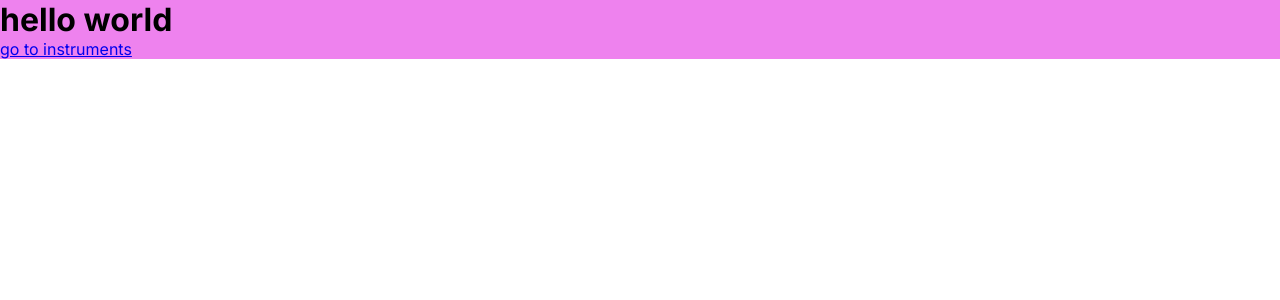
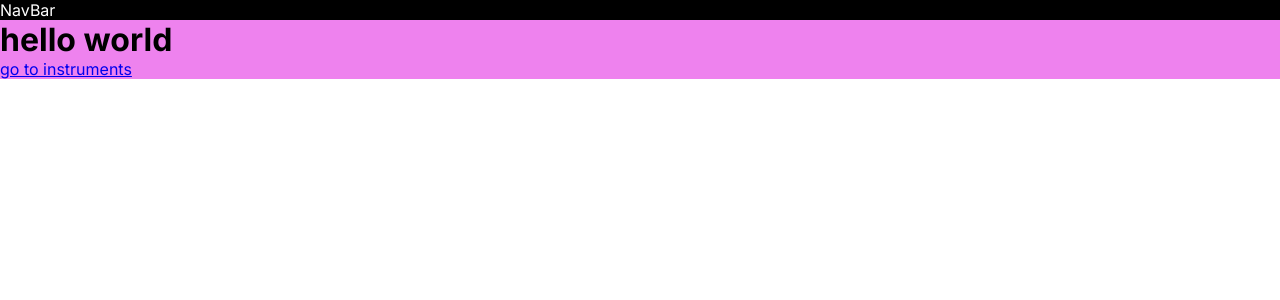
Before and after one commit to michaelpaulcuccia/GuitarShop, a Next.js app in the folder my-app/: page / in a window 1280 px wide. Shown: the top 300 px of the page. Built offline with nearby package versions, Linux system fonts and the light colour scheme.

Commit message:
starting navbar, updates layout

```diff
--- /dev/null
+++ b/my-app/components/Container.jsx
@@ -0,0 +1,24 @@
+'use client';
+import React from 'react';
+import styled from 'styled-components';
+
+const Root = styled.div`
+    max-width: 1600px;
+    margin: 0 auto;
+`;
+
+const FlexWrapper = styled.div`
+    display: flex;
+    flex-direction: column;
+    justify-content: center;
+`;
+
+export default function Container({children}) {
+  return (
+    <Root>
+        <FlexWrapper>
+            {children}
+        </FlexWrapper>
+    </Root>
+  )
+}
--- /dev/null
+++ b/my-app/components/NavBar.jsx
@@ -0,0 +1,14 @@
+'use client';
+import React from 'react';
+import styled from 'styled-components';
+
+const Root = styled.div`
+    background-color: black;
+    color: white;
+`;
+
+export default function NavBar() {
+  return (
+    <Root>NavBar</Root>
+  )
+}
--- a/my-app/src/app/instruments/[id]/page.jsx
+++ b/my-app/src/app/instruments/[id]/page.jsx
@@ -1,6 +1,7 @@
-import React from 'react'
+import React from 'react';
 
 export default function page() {
+  console.log('on server only');
   return (
     <div>welcome to instruments id</div>
   )
--- a/my-app/src/app/layout.jsx
+++ b/my-app/src/app/layout.jsx
@@ -1,6 +1,8 @@
 import { Inter } from "next/font/google";
 import "./globals.css";
 import StyledComponentsRegistry from "@/lib/registry";
+import Container from "../../components/Container";
+import NavBar from "../../components/NavBar";
 
 const inter = Inter({ subsets: ["latin"] });
 
@@ -14,7 +16,12 @@ export default function RootLayout({ children }) {
   return (
     <html lang="en">
       <body className={inter.className}>
-        <StyledComponentsRegistry>{children}</StyledComponentsRegistry>
+        <StyledComponentsRegistry>
+          <Container>
+            <NavBar />
+            <main>{children}</main>
+          </Container>
+        </StyledComponentsRegistry>
       </body>
     </html>
   );
```
